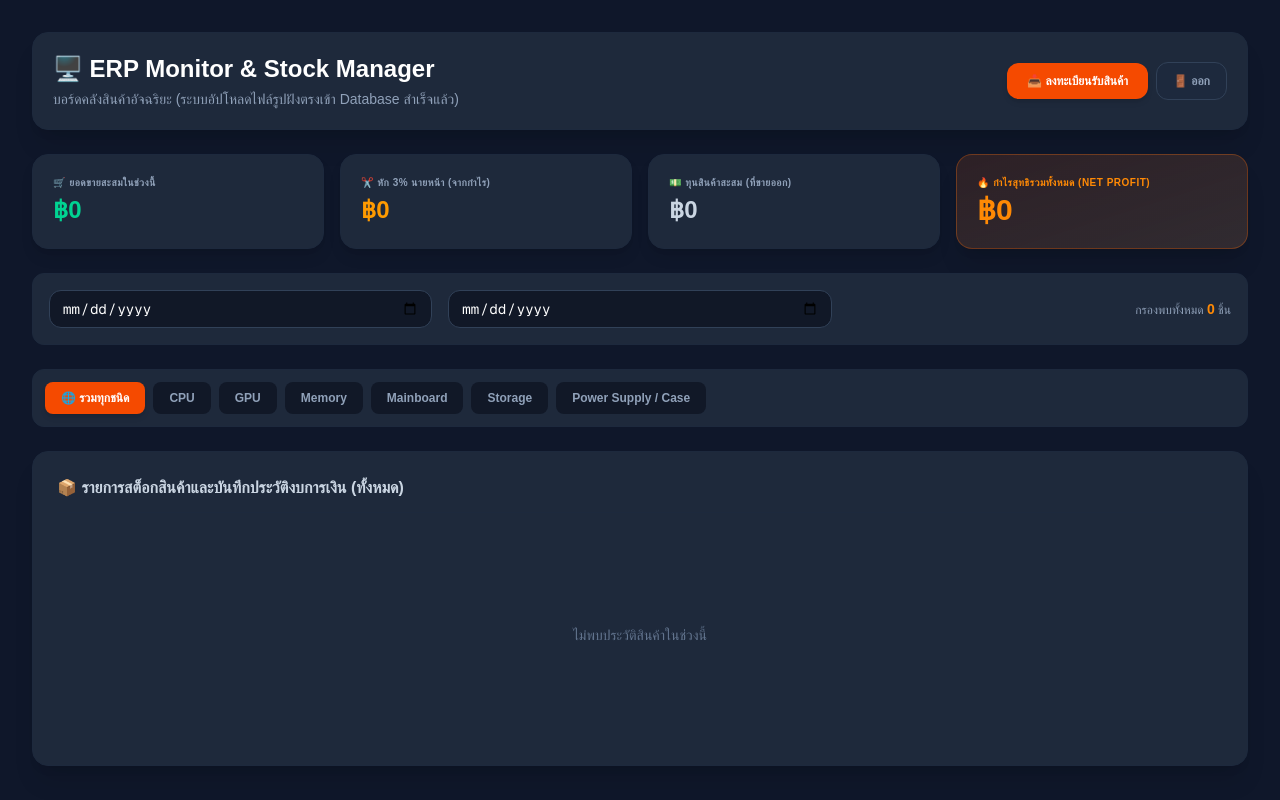
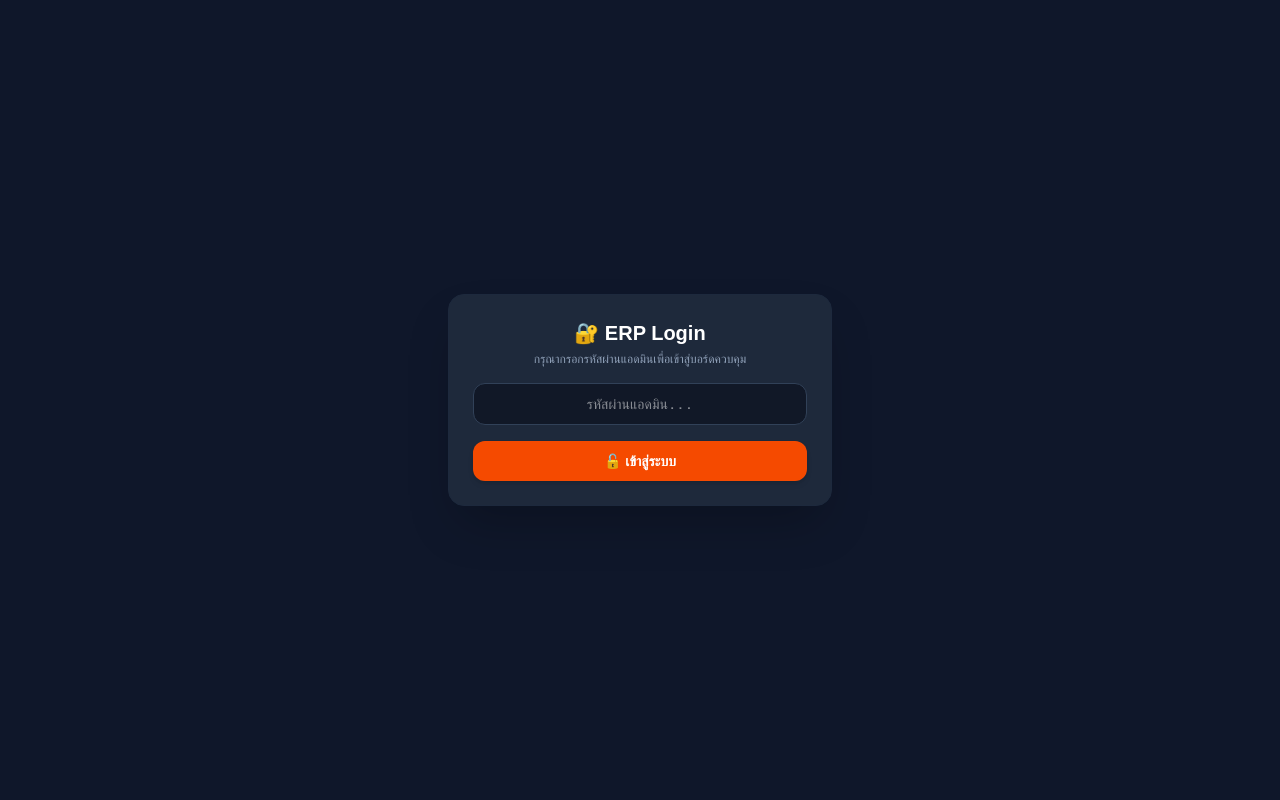
Before and after one commit to BossanovaX/ASPC-Store-Dashboard, a Next.js app: page / in a window 1280 px wide. Built offline with nearby package versions, Linux system fonts and the light colour scheme.

Commit message:
feat: add logout button to reset session state

```diff
--- a/app/page.tsx
+++ b/app/page.tsx
@@ -117,7 +117,7 @@ export default function HomeMonitor() {
 
   const handleReceiveSubmit = async (e: React.FormEvent) => {
     e.preventDefault();
-    setLoading(true);
+    loading || setLoading(true);
     setMessage('');
 
     try {
@@ -279,6 +279,37 @@ export default function HomeMonitor() {
     }
   });
 
+  // 🔐 --- หน้าต่างความปลอดภัย: หากยังไม่ได้ล็อกอิน ให้กรอกรหัสผ่านก่อน ---
+  if (!isLoggedIn) {
+    return (
+      <div className="min-h-screen bg-[#0f172a] flex items-center justify-center p-4">
+        <form onSubmit={handleLogin} className="bg-[#1e293b] p-6 rounded-2xl border border-slate-800 shadow-2xl w-full max-w-sm flex flex-col gap-4">
+          <div className="text-center">
+            <h2 className="text-xl font-black text-white">🔐 ERP Login</h2>
+            <p className="text-slate-400 text-xs mt-1">กรุณากรอกรหัสผ่านแอดมินเพื่อเข้าสู่บอร์ดควบคุม</p>
+          </div>
+          {loginError && (
+            <div className="text-xs text-red-400 bg-red-950/40 border border-red-900 p-2.5 rounded-xl text-center font-bold animate-pulse">
+              {loginError}
+            </div>
+          )}
+          <input
+            type="password"
+            value={password}
+            onChange={(e) => setPassword(e.target.value)}
+            placeholder="รหัสผ่านแอดมิน..."
+            className="w-full bg-[#111827] border border-slate-700 rounded-xl py-2.5 px-3.5 text-white text-sm text-center focus:border-orange-500 focus:outline-none font-mono"
+            required
+          />
+          <button type="submit" className="w-full bg-orange-600 hover:bg-orange-500 text-white font-bold py-2.5 rounded-xl text-sm transition-all shadow-md">
+            🔓 เข้าสู่ระบบ
+          </button>
+        </form>
+      </div>
+    );
+  }
+
+  // 🖥️ --- บอร์ดมอนิเตอร์หลัก (แสดงหลังล็อกอินสำเร็จ) ---
   return (
     <div className="min-h-screen bg-[#0f172a] text-slate-100 p-4 md:p-8">
       <div className="max-w-7xl mx-auto flex flex-col gap-6">
@@ -291,7 +322,7 @@ export default function HomeMonitor() {
           </div>
           <div className="flex items-center gap-2 self-stretch sm:self-auto justify-end">
             <button onClick={() => setIsInputModalOpen(true)} className="bg-orange-600 hover:bg-orange-500 text-white text-xs font-extrabold py-2.5 px-5 rounded-xl shadow-md">📥 ลงทะเบียนรับสินค้า</button>
-            <button onClick={() => setIsLoggedIn(false)} className="bg-slate-800 text-slate-400 border border-slate-700 text-xs font-bold py-2.5 px-4 rounded-xl">🚪 ออก</button>
+            <button onClick={() => { setIsLoggedIn(false); setPassword(''); }} className="bg-slate-800 text-slate-400 border border-slate-700 text-xs font-bold py-2.5 px-4 rounded-xl">🚪 ออก</button>
           </div>
         </div>
 
@@ -477,7 +508,6 @@ export default function HomeMonitor() {
                 <input type="date" value={receivedAt} onChange={(e) => setReceivedAt(e.target.value)} required className="w-full bg-[#111827] border border-slate-700 rounded-xl py-2 px-3 text-white font-mono text-sm" />
               </div>
 
-              {/* 📸 ปรับข้อ 4 เป็นอินพุตไฟล์รูปภาพสินค้าจริง ยิงตรงเข้า Database */}
               <div>
                 <label className="text-orange-400 block mb-1 font-bold">4. 📸 เลือกอัปโหลดไฟล์รูปภาพสินค้าจริง (ยิงเข้า Database)</label>
                 <input type="file" accept="image/*" onChange={(e) => setProductFile(e.target.files?.[0] || null)} className="w-full bg-[#111827] border border-slate-700 text-slate-300 rounded-xl py-2 px-3 text-xs" />
@@ -547,7 +577,7 @@ export default function HomeMonitor() {
                   <div className="flex justify-between">
                     <span>💵 สูตรกำไรเบื้องต้น (ขาย - ทุน - แพ็ก30 - ส่ง):</span>
                     <span className="text-slate-200 font-mono">
-                      ฿{(parseFloat(soldPrice) - selectedProduct.cost - 30 - (parseFloat(shippingFee) || 0)).toLocaleString(undefined, {minimumFractionDigits: 2})}
+                      ฿{(parseFloat(soldPrice) - selectedProduct.cost - 30 - (parseFloat(shippingFee) || 0)).toLocaleString(undefined, {maximumFractionDigits: 2})}
                     </span>
                   </div>
                   <div className="flex justify-between text-amber-400 font-medium">
@@ -555,19 +585,17 @@ export default function HomeMonitor() {
                     <span className="font-mono">
                       ฿{((parseFloat(soldPrice) - selectedProduct.cost - 30 - (parseFloat(shippingFee) || 0)) > 0
                         ? (parseFloat(soldPrice) - selectedProduct.cost - 30 - (parseFloat(shippingFee) || 0)) * 0.03
-                        : 0).toLocaleString(undefined, {minimumFractionDigits: 2})}
+                        : 0).toLocaleString(undefined, {maximumFractionDigits: 2})}
                     </span>
                   </div>
                 </div>
               )}
 
-              {/* 🧾 อัปเกรดอินพุตไฟล์สลิปขนส่งของจริง */}
               <div>
                 <label className="text-emerald-400 font-bold block mb-1">🧾 อัปโหลดไฟล์ภาพสลิปใบเสร็จค่าขนส่ง</label>
                 <input type="file" accept="image/*" onChange={(e) => setSlipFile(e.target.files?.[0] || null)} className="w-full bg-[#111827] border border-slate-700 text-slate-300 rounded-xl py-2 px-3 text-xs" />
               </div>
 
-              {/* 📸 อัปเกรดอินพุตไฟล์รูปภาพแพ็กของเพิ่ม 1 บรรทัดของจริง */}
               <div>
                 <label className="text-emerald-400 font-bold block mb-1">📸 อัปโหลดไฟล์รูปถ่ายสินค้าตอนแพ็กหรือส่ง (เพิ่มเติม)</label>
                 <input type="file" accept="image/*" onChange={(e) => setPackageFile(e.target.files?.[0] || null)} className="w-full bg-[#111827] border border-slate-700 text-slate-300 rounded-xl py-2 px-3 text-xs" />
```
